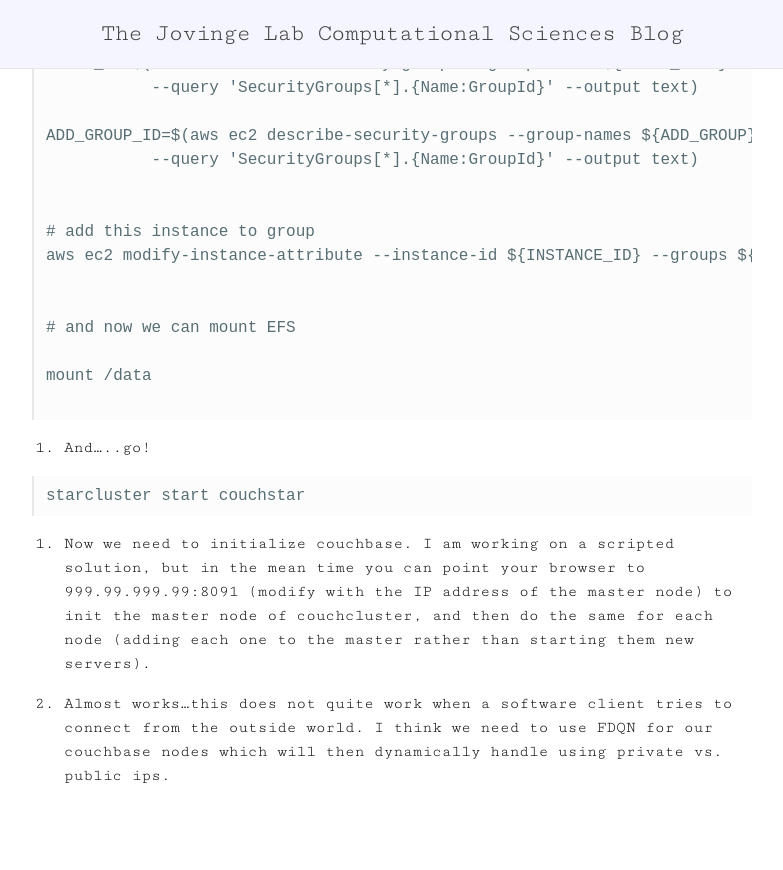
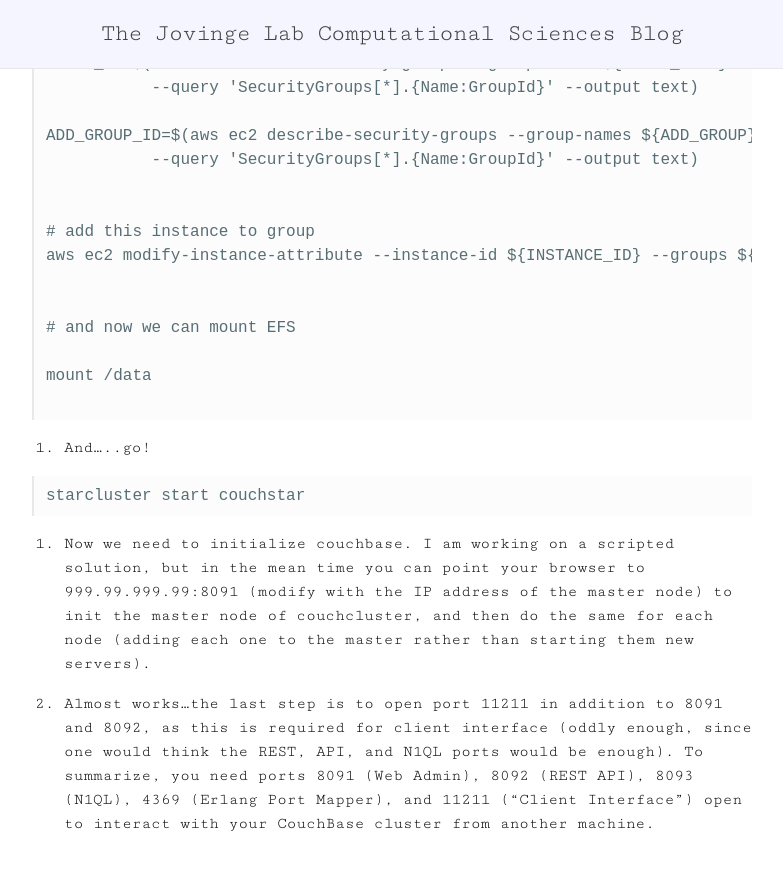
Before and after one commit to JovingeLabSoftware/JovingeLabSoftware.github.io, a Jekyll site: the page built from _posts/2015-12-10-wishing-upon-a-couchstar.md, in a window 1280 px wide and 900 px high, scrolled down 3396 px. Shown: the top 870 px of the window, without its empty margins (248-1031 px from the left). Built offline with Jekyll 4.4.1, drawn with Linux system fonts in a browser that asks for light colours; Markdown is read by kramdown in place of the engine named in the settings; comment, search, counter and statistics services are not loaded.

Commit message:
Updated 2015-12-10-wishing-upon-a-couchstar.md

```diff
--- a/_posts/2015-12-10-wishing-upon-a-couchstar.md
+++ b/_posts/2015-12-10-wishing-upon-a-couchstar.md
@@ -148,4 +148,4 @@
 
 10. Now we need to initialize couchbase.  I am working on a scripted solution, but in the mean time you can point your browser to 999.99.999.99:8091 (modify with the IP address of the master node) to init the master node of couchcluster, and then do the same for each node (adding each one to the master rather than starting them new servers).
 
-11. Almost works...this does not quite work when a software client tries to connect from the outside world.  I think we need to use FDQN for our couchbase nodes which will then dynamically handle using private vs. public ips.
+11. Almost works...the last step is to open port 11211 in addition to 8091 and 8092, as this is required for client interface (oddly enough, since one would think the REST, API, and N1QL ports would be enough). To summarize, you need ports 8091 (Web Admin), 8092 (REST API), 8093 (N1QL), 4369 (Erlang Port Mapper), and 11211 ("Client Interface") open to interact with your CouchBase cluster from another machine.
```
